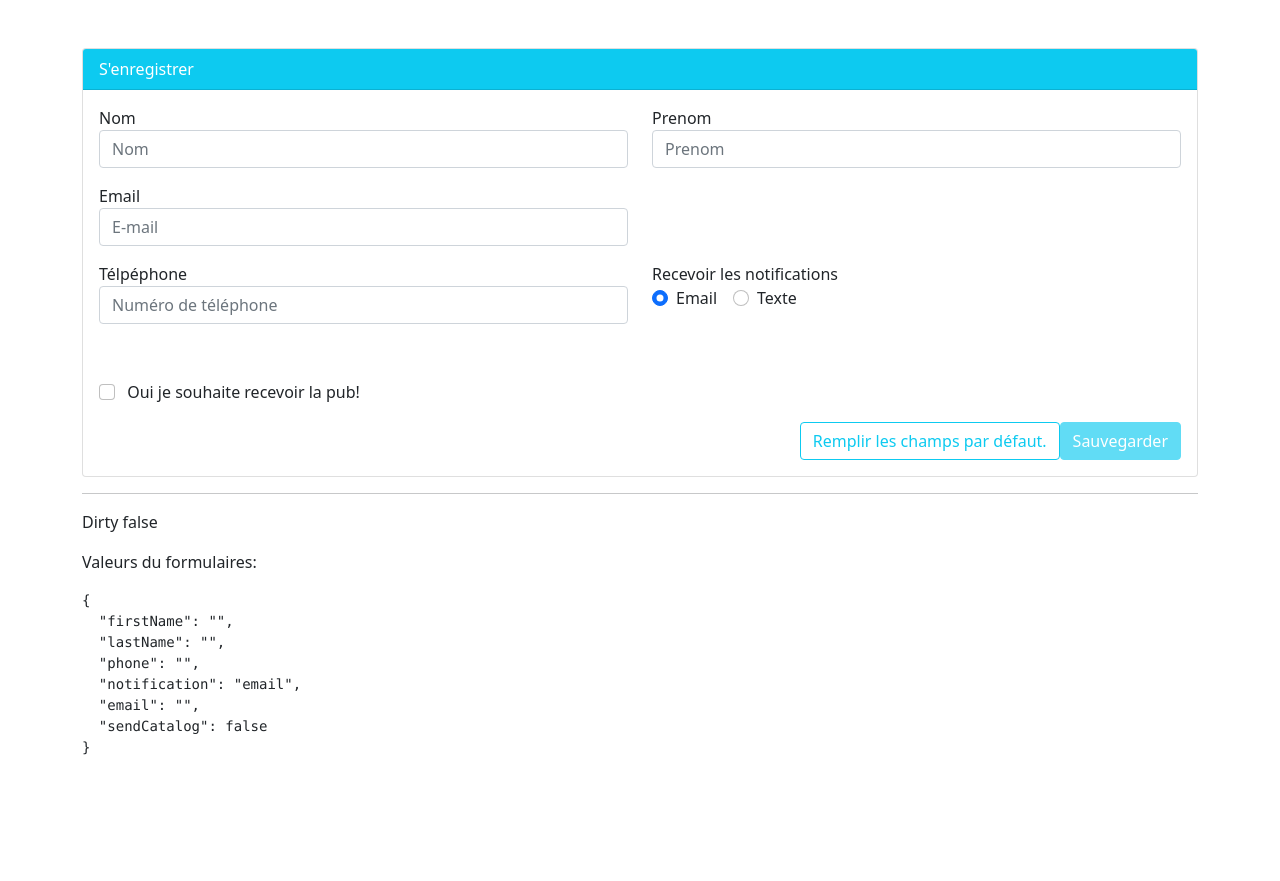
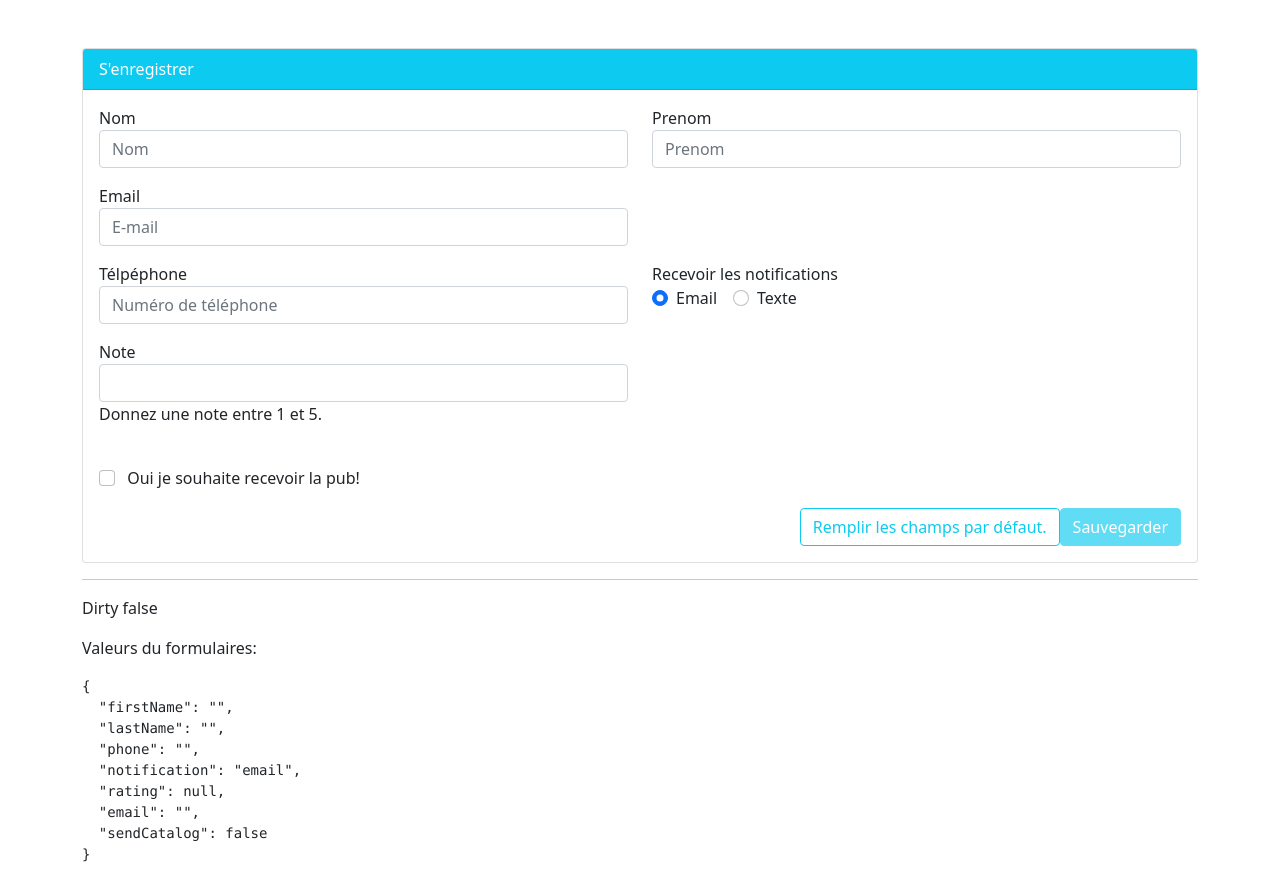
Before and after one commit to loicosquare/angular-forms, an Angular app: page / in a window 1280 px wide. Before the commit the page ends 800 px from the top, so only its background shows below. Built offline with nearby package versions, Linux system fonts and the light colour scheme.

Commit message:
create customize Validator

```diff
--- a/src/app/register/register.component.html
+++ b/src/app/register/register.component.html
@@ -124,7 +124,26 @@
         </div>
       </div>
       <div class="row mb-3">
-        <div class="col-md-12">
+        <div class="col-md-6">
+          <label for="ratingId">Note</label>
+          <input
+            type="number"
+            id="ratingId"
+            class="form-control"
+            formControlName="rating"
+            [ngClass]="{
+              'is-valid':
+                registerForm.get('rating')?.touched ||
+                (registerForm.get('rating')?.dirty &&
+                  !registerForm.get('rating')?.valid)
+            }"
+          />
+          <div class="invalid-feed-back">
+            <span *ngIf="registerForm.get('rating')?.errors?.rangeError"></span>
+            Donnez une note entre 1 et 5.
+          </div>
+        </div>
+        <div class="col-md-16">
           <div class="form-check mt-4 pt-3">
             <label for="sendCatalogId" class="form-check-label"></label>
             <input
--- a/src/app/register/register.component.ts
+++ b/src/app/register/register.component.ts
@@ -1,7 +1,17 @@
 import { Component, OnInit } from '@angular/core';
 /* import { NgForm } from '@angular/forms'; */
-import { FormGroup, FormBuilder, Validator, Validators } from '@angular/forms';
+import { FormGroup, FormBuilder, Validator, Validators, AbstractControl, ValidatorFn } from '@angular/forms';
 import { User } from './user';
+
+function ratingRangeValidator(min: number, max:number): ValidatorFn {
+return (c: AbstractControl): { [key: string]: boolean } |  null => {
+  if(!!c.value && (isNaN(c.value) || c.value < min || c.value > max)) {
+    return { 'rangeError': true};
+  }
+  return null;
+}
+}
+
 
 @Component({
   selector: 'app-register',
@@ -31,6 +41,7 @@ export class RegisterComponent implements OnInit {
       lastName: ['', [Validators.required, Validators.minLength(4)]],
       phone: '',
       notification: 'email',
+      rating: [null, [ratingRangeValidator]],
       email: ['', [Validators.required, Validators.email]],
       sendCatalog: false
     })
```
